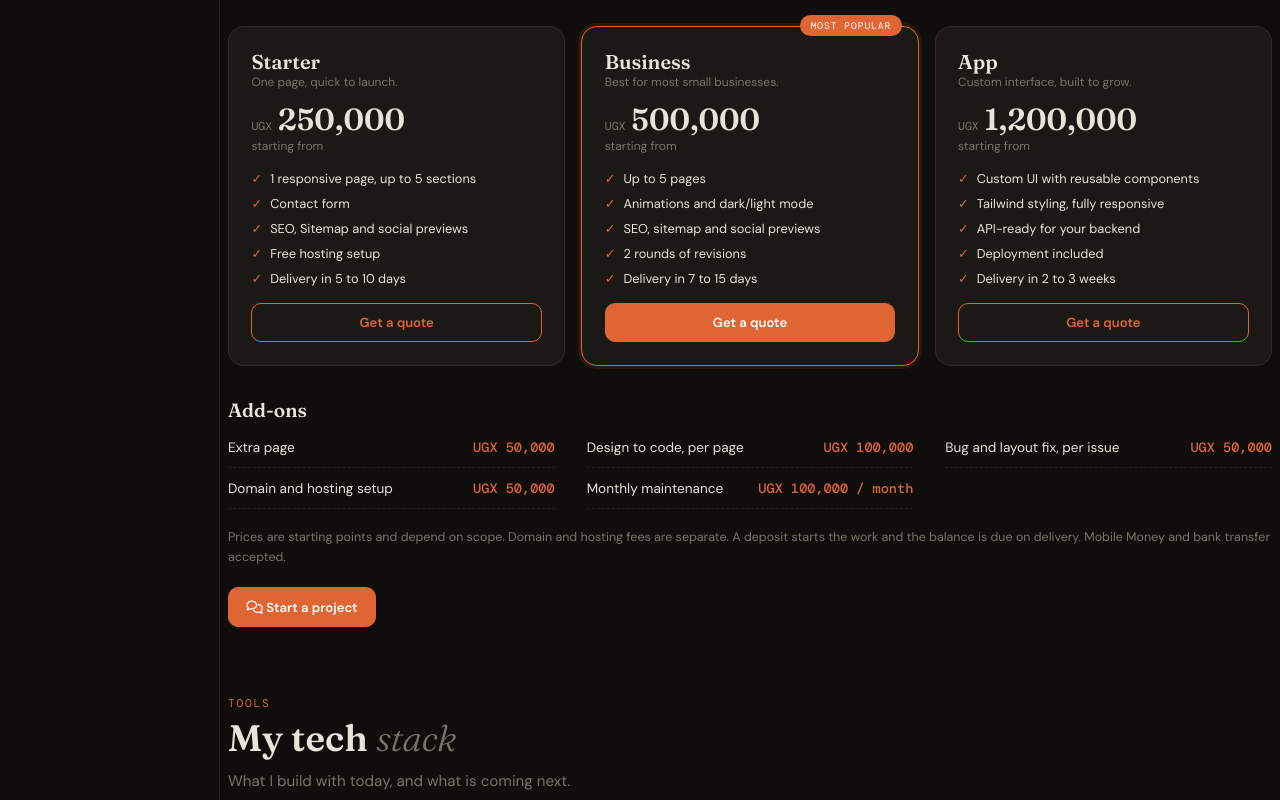
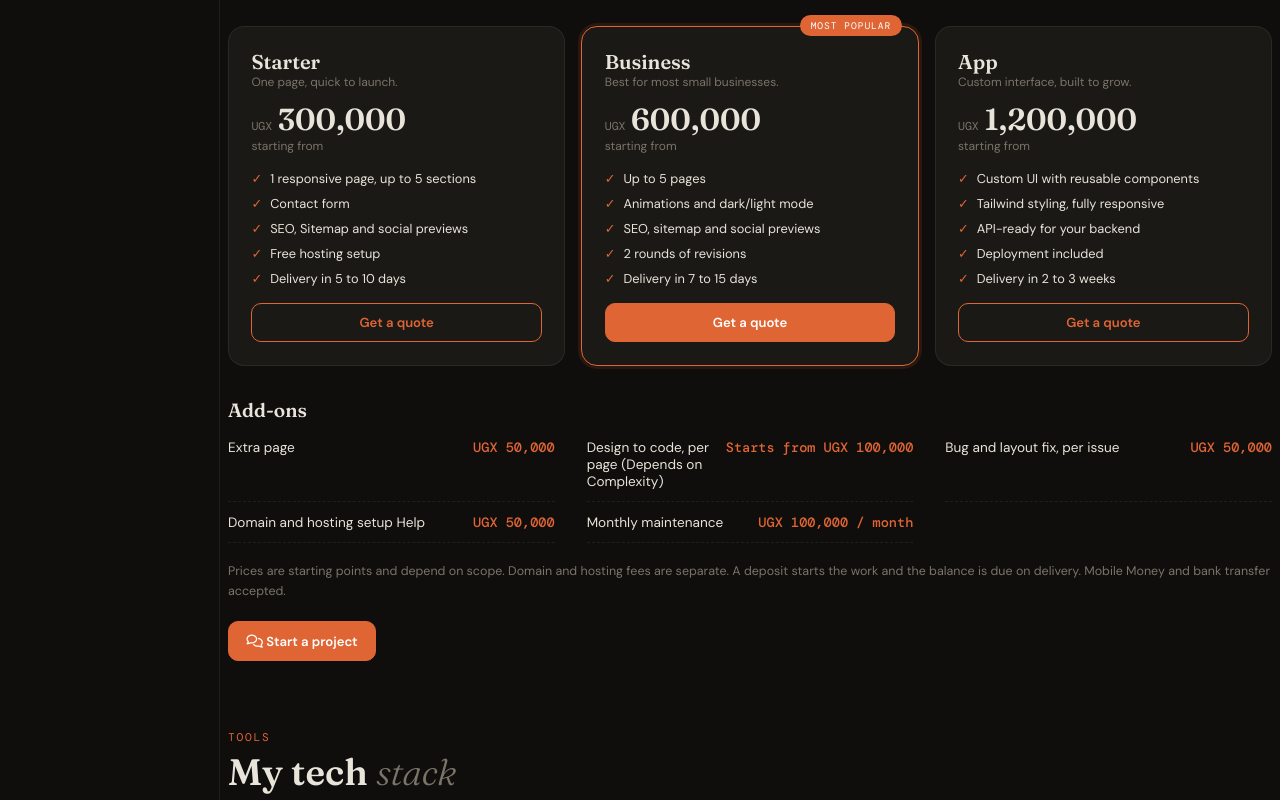
Before and after one commit to l5r431/israel-codes, a plain HTML site: page about-me.html in a window 1280 px wide. Shown: the part 1569-2369 px from the top of the page. Drawn offline with nearby package versions, Linux system fonts and the light colour scheme; a web font is replaced by a local one.

Commit message:
modified

```diff
--- a/about-me.html
+++ b/about-me.html
@@ -269,15 +269,15 @@
 <h2 class="svc-title">Simple, <em>honest</em> pricing</h2>
 <p class="svc-lead">Clear starting prices so you know what to expect. Every project gets a final quote after we talk through the details.</p>
 <div class="svc-grid price-grid">
-<article class="price-card"><h3>Starter</h3><p class="price-note">One page, quick to launch.</p><p class="price-amt"><small>UGX</small>250,000</p><p class="price-note">starting from</p><ul><li>1 responsive page, up to 5 sections</li><li>Contact form</li><li>SEO, Sitemap and social previews</li><li>Free hosting setup</li><li>Delivery in 5 to 10 days</li></ul><a class="price-btn" href="mailto:contact@fridaycore.win?subject=Quote%20request:%20Landing%20page" data-quote="Landing page">Get a quote</a></article>
-<article class="price-card featured"><span class="price-tag">Most popular</span><h3>Business</h3><p class="price-note">Best for most small businesses.</p><p class="price-amt"><small>UGX</small>500,000</p><p class="price-note">starting from</p><ul><li>Up to 5 pages</li><li>Animations and dark/light mode</li><li>SEO, sitemap and social previews</li><li>2 rounds of revisions</li><li>Delivery in 7 to 15 days</li></ul><a class="price-btn" href="mailto:contact@fridaycore.win?subject=Quote%20request:%20Business%20or%20portfolio%20site" data-quote="Business or portfolio site">Get a quote</a></article>
+<article class="price-card"><h3>Starter</h3><p class="price-note">One page, quick to launch.</p><p class="price-amt"><small>UGX</small>300,000</p><p class="price-note">starting from</p><ul><li>1 responsive page, up to 5 sections</li><li>Contact form</li><li>SEO, Sitemap and social previews</li><li>Free hosting setup</li><li>Delivery in 5 to 10 days</li></ul><a class="price-btn" href="mailto:contact@fridaycore.win?subject=Quote%20request:%20Landing%20page" data-quote="Landing page">Get a quote</a></article>
+<article class="price-card featured"><span class="price-tag">Most popular</span><h3>Business</h3><p class="price-note">Best for most small businesses.</p><p class="price-amt"><small>UGX</small>600,000</p><p class="price-note">starting from</p><ul><li>Up to 5 pages</li><li>Animations and dark/light mode</li><li>SEO, sitemap and social previews</li><li>2 rounds of revisions</li><li>Delivery in 7 to 15 days</li></ul><a class="price-btn" href="mailto:contact@fridaycore.win?subject=Quote%20request:%20Business%20or%20portfolio%20site" data-quote="Business or portfolio site">Get a quote</a></article>
 <article class="price-card"><h3>App</h3><p class="price-note">Custom interface, built to grow.</p><p class="price-amt"><small>UGX</small>1,200,000</p><p class="price-note">starting from</p><ul><li>Custom UI with reusable components</li><li>Tailwind styling, fully responsive</li><li>API-ready for your backend</li><li>Deployment included</li><li>Delivery in 2 to 3 weeks</li></ul><a class="price-btn" href="mailto:contact@fridaycore.win?subject=Quote%20request:%20React%20web%20app" data-quote="React web app">Get a quote</a></article>
 </div>
 <div class="addons"><h3>Add-ons</h3><div class="addon-list">
 <div class="addon"><span>Extra page</span><b>UGX 50,000</b></div>
-<div class="addon"><span>Design to code, per page</span><b>UGX 100,000</b></div>
+<div class="addon"><span>Design to code, per page (Depends on Complexity)</span><b>Starts from UGX 100,000</b></div>
 <div class="addon"><span>Bug and layout fix, per issue</span><b>UGX 50,000</b></div>
-<div class="addon"><span>Domain and hosting setup</span><b>UGX 50,000</b></div>
+<div class="addon"><span>Domain and hosting setup Help</span><b>UGX 50,000</b></div>
 <div class="addon"><span>Monthly maintenance</span><b>UGX 100,000 / month</b></div>
 </div></div>
 <p class="price-foot">Prices are starting points and depend on scope. Domain and hosting fees are separate. A deposit starts the work and the balance is due on delivery. Mobile Money and bank transfer accepted.</p>
```
